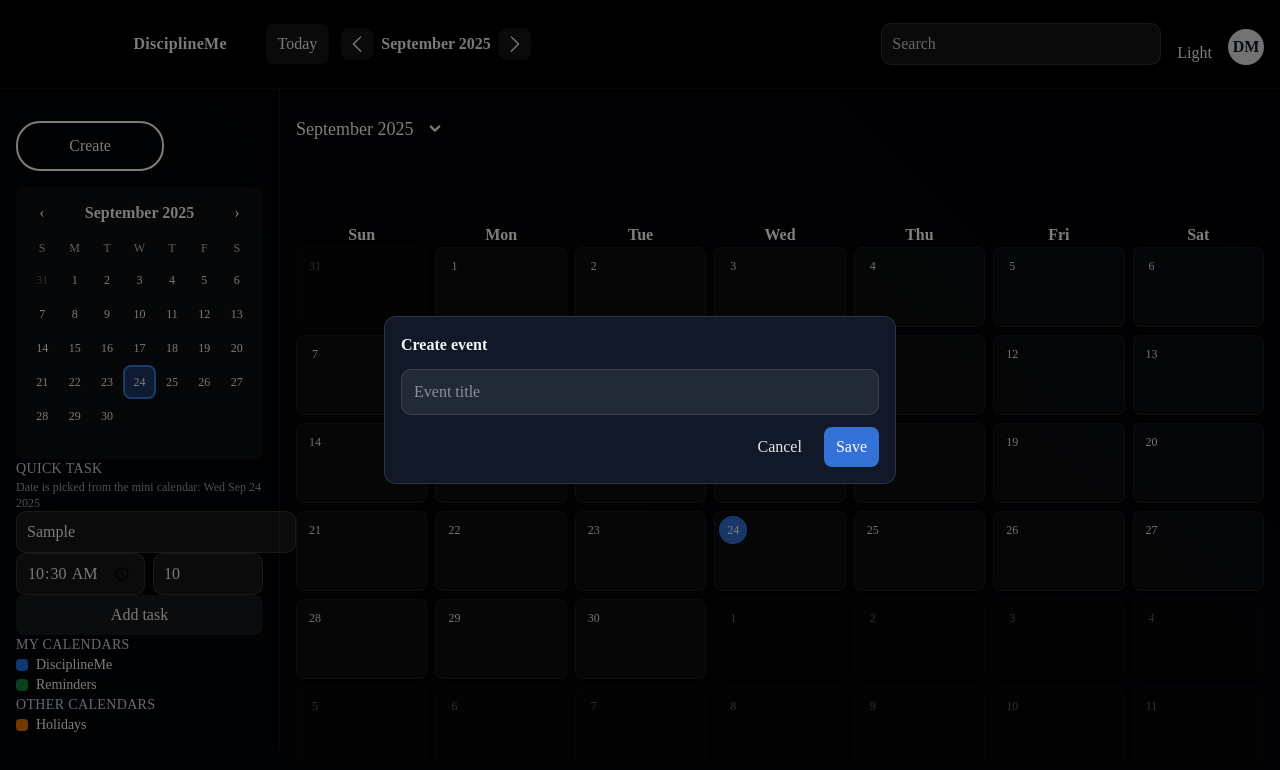
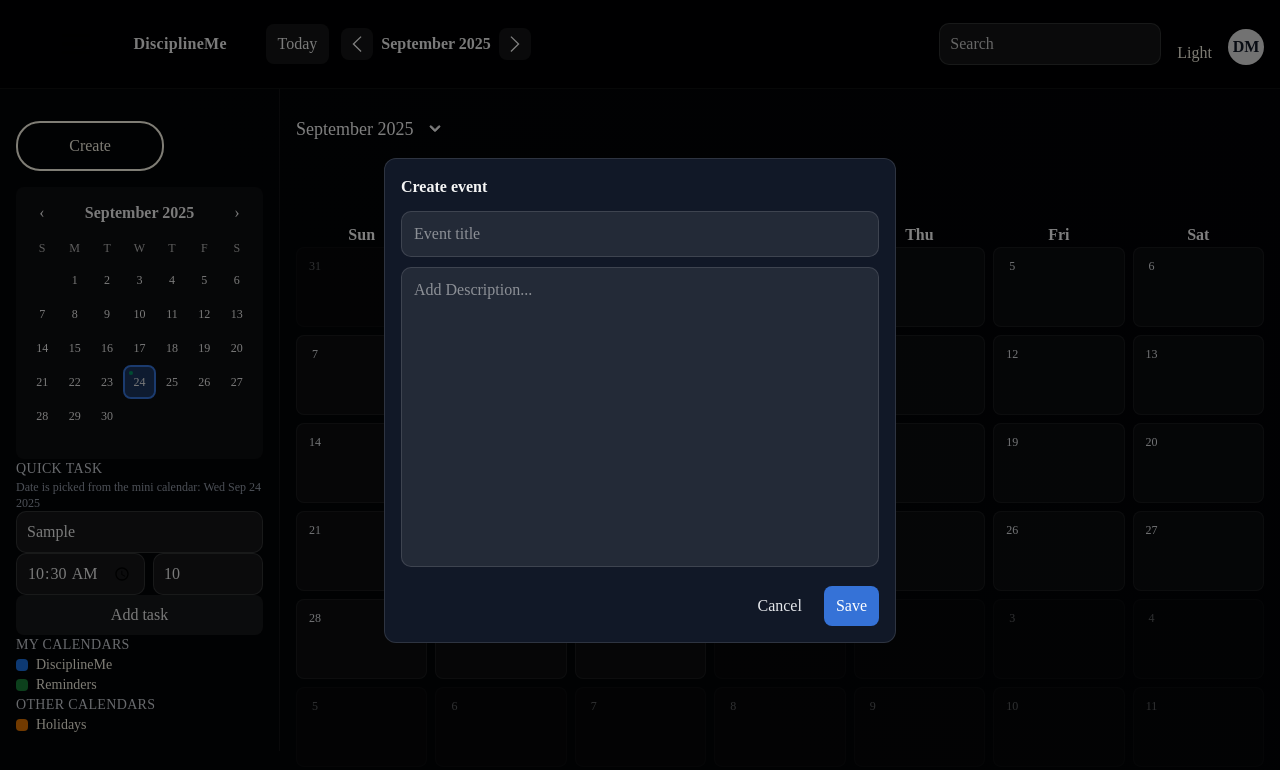
Before and after one commit to crynce/disciplineMe, a React (Vite) app: page /dashboard in a window 1280 px wide. Both pictures are taken after typing "Sample", "10:30" into the empty fields and a click on the button "Create". Shown: the top 770 px of the page. Built offline with nearby package versions, Linux system fonts and the light colour scheme; a web font is replaced by a local one.

Commit message:
1. added dot for today in mini calendar. 2. resized add task 3. Modal done with description added 4. Removed a bug with weedays in mini calendar

```diff
--- a/src/components/Calendar.tsx
+++ b/src/components/Calendar.tsx
@@ -9,6 +9,7 @@ import {
   selectDate,
 } from "../store/calendar-slice";
 import type { TaskItem } from "../store/tasks-slice";
+import EventModal from "./EventModal";
 
 const months = [
   "January",
@@ -30,6 +31,8 @@ type RootState = {
     month: number;
     selectedDate?: number;
     eventsByDay: Record<string, { id: string; title: string; start: number }[]>;
+    isModalOpen: boolean;
+    modalDate?: number;
   };
   tasks: { items: TaskItem[] };
 };
@@ -49,6 +52,10 @@ export default function Calendar() {
     if (!selectedDay) return;
     const dateMs = new Date(cal.year, cal.month, selectedDay).getTime();
     dispatch(selectDate(dateMs));
+  }
+  function handleAddTaskFromDate() {
+    console.log("double Clicked");
+    dispatch(openModalForDate(new Date().getTime()));
   }
 
   const COL_START = [
@@ -134,9 +141,10 @@ export default function Calendar() {
             const isSelected = cal.selectedDate === cell.dateMs;
             return (
               <div
-                key={cell.dateMs}
+                key={`${cell.dateMs}-main`}
                 className={`day-cell ${cell.outside ? "outside" : ""}`}
                 onClick={() => dispatch(selectDate(cell.dateMs))}
+                onDoubleClick={handleAddTaskFromDate}
               >
                 <span
                   className={`day-number ${isToday ? "today" : ""} ${
--- a/src/components/CalendarLeftSidebar.tsx
+++ b/src/components/CalendarLeftSidebar.tsx
@@ -1,18 +1,16 @@
 import MiniCalendar from "./MiniCalendar";
 import { useDispatch } from "react-redux";
 import { openModalForDate } from "../store/calendar-slice";
-import { addTask } from "../store/tasks-slice";
-import { useMemo, useState } from "react";
+import { useMemo } from "react";
 import { useSelector } from "react-redux";
+import DateTimePicker from "./DateTimePicker";
 
 type RootState = { calendar: { selectedDate?: number } };
 
 export default function CalendarLeftSidebar() {
   const dispatch = useDispatch();
   const selectedDate = useSelector((s: RootState) => s.calendar.selectedDate);
-  const [taskTitle, setTaskTitle] = useState("");
-  const [taskTime, setTaskTime] = useState("");
-  const [remind, setRemind] = useState(10);
+
   const selectedDateText = useMemo(() => {
     if (!selectedDate) return "No date selected";
     const d = new Date(selectedDate);
@@ -38,59 +36,8 @@ export default function CalendarLeftSidebar() {
         <p className="text-xs mb-2 text-gray-400">
           Date is picked from the mini calendar: {selectedDateText}
         </p>
-        <div className="space-y-2">
-          <input
-            placeholder="Task title"
-            value={taskTitle}
-            onChange={(e) => setTaskTitle(e.target.value)}
-            className="search-input w-full"
-          />
-          <div className="flex gap-2 items-center">
-            <input
-              type="time"
-              value={taskTime}
-              onChange={(e) => setTaskTime(e.target.value)}
-              className="search-input"
-              style={{ width: 150 }}
-            />
-            <input
-              type="number"
-              min={0}
-              step={5}
-              value={remind}
-              onChange={(e) => setRemind(Number(e.target.value))}
-              className="search-input"
-              placeholder="Remind min"
-              style={{ width: 110 }}
-            />
-          </div>
-          <button
-            className="today-btn w-full"
-            onClick={() => {
-              if (!taskTitle) return;
-              const base = selectedDate ?? new Date().setHours(0, 0, 0, 0);
-              let dueAt = base;
-              if (taskTime) {
-                const [hh, mm] = taskTime.split(":");
-                const d = new Date(base);
-                d.setHours(Number(hh || 0), Number(mm || 0), 0, 0);
-                dueAt = d.getTime();
-              }
-              dispatch(
-                addTask({
-                  title: taskTitle,
-                  dueAt,
-                  remindBeforeMinutes: remind,
-                })
-              );
-              setTaskTitle("");
-              setTaskTime("");
-            }}
-          >
-            Add task
-          </button>
-        </div>
       </div>
+      <DateTimePicker />
       <div className="mt-6">
         <h4 className="text-sm uppercase tracking-wide text-gray-300 mb-2">
           My calendars
--- /dev/null
+++ b/src/components/DateTimePicker.tsx
@@ -0,0 +1,65 @@
+import { useState } from "react";
+import { useSelector } from "react-redux";
+import { addTask } from "../store/tasks-slice";
+type RootState = { calendar: { selectedDate?: number } };
+
+export default function DateTimePicker() {
+  const selectedDate = useSelector((s: RootState) => s.calendar.selectedDate);
+  const [taskTitle, setTaskTitle] = useState("");
+  const [taskTime, setTaskTime] = useState("");
+  const [remind, setRemind] = useState(10);
+  return (
+    <div className="space-y-2">
+      <input
+        placeholder="Task title"
+        value={taskTitle}
+        onChange={(e) => setTaskTitle(e.target.value)}
+        className="search-input "
+      />
+      <div className="flex gap-2 items-center">
+        <input
+          type="time"
+          value={taskTime}
+          onChange={(e) => setTaskTime(e.target.value)}
+          className="search-input"
+          style={{ width: 150 }}
+        />
+        <input
+          type="number"
+          min={0}
+          step={5}
+          value={remind}
+          onChange={(e) => setRemind(Number(e.target.value))}
+          className="search-input"
+          placeholder="Remind min"
+          style={{ width: 110 }}
+        />
+      </div>
+      <button
+        className="today-btn w-full"
+        onClick={() => {
+          if (!taskTitle) return;
+          const base = selectedDate ?? new Date().setHours(0, 0, 0, 0);
+          let dueAt = base;
+          if (taskTime) {
+            const [hh, mm] = taskTime.split(":");
+            const d = new Date(base);
+            d.setHours(Number(hh || 0), Number(mm || 0), 0, 0);
+            dueAt = d.getTime();
+          }
+          dispatch(
+            addTask({
+              title: taskTitle,
+              dueAt,
+              remindBeforeMinutes: remind,
+            })
+          );
+          setTaskTitle("");
+          setTaskTime("");
+        }}
+      >
+        Add task
+      </button>
+    </div>
+  );
+}
--- a/src/components/EventModal.tsx
+++ b/src/components/EventModal.tsx
@@ -13,6 +13,7 @@ export default function EventModal() {
   const dispatch = useDispatch();
   const { isModalOpen, modalDate } = useSelector((s: RootState) => s.calendar);
   const [title, setTitle] = useState("");
+  const [description, setDescription] = useState("");
 
   if (!isModalOpen || !modalDate) return null;
 
@@ -41,6 +42,12 @@ export default function EventModal() {
             value={title}
             onChange={(e) => setTitle(e.target.value)}
           />
+          <textarea
+            placeholder="Add Description..."
+            className=" modal-input-textarea w-full h-32 p-3 custom-scroll"
+            value={description}
+            onChange={(e) => setDescription(e.target.value)}
+          />
           <div className="modal-actions">
             <button
               type="button"
--- a/src/components/MiniCalendar.tsx
+++ b/src/components/MiniCalendar.tsx
@@ -17,7 +17,15 @@ const monthNames = [
   "December",
 ];
 
-const weekdayShort = ["S", "M", "T", "W", "T", "F", "S"];
+const weekdaysShort = [
+  { label: "S", weekday: "Sunday" },
+  { label: "M", weekday: "Monday" },
+  { label: "T", weekday: "Tuesday" },
+  { label: "W", weekday: "Wednesday" },
+  { label: "T", weekday: "Thursday" },
+  { label: "F", weekday: "Friday" },
+  { label: "S", weekday: "Saturday" },
+];
 
 type RootState = {
   calendar: {
@@ -61,7 +69,8 @@ export default function MiniCalendar() {
   for (let i = 0; i < startDay; i++) {
     cells.push({
       key: `b-${i}`,
-      label: String(lastDayOfPreviousMonth - firstDay + i + 1),
+      label: "",
+      // label: String(lastDayOfPreviousMonth - firstDay + i + 1),
       isToday: false,
       isOutside: true,
     });
@@ -82,6 +91,7 @@ export default function MiniCalendar() {
     });
   }
 
+  console.log(todayKey, console.log(cells));
   return (
     <div className="mini-cal">
       <div className="mini-cal-header">
@@ -100,9 +110,9 @@ export default function MiniCalendar() {
         </button>
       </div>
       <div className="mini-cal-grid">
-        {weekdayShort.map((d) => (
-          <div key={d} className="dow">
-            {d}
+        {weekdaysShort.map((d) => (
+          <div key={d.weekday} className="dow">
+            {d.label}
           </div>
         ))}
         {cells.map((c) => {
@@ -113,7 +123,7 @@ export default function MiniCalendar() {
               current.selectedDate;
           return (
             <div
-              key={c.key}
+              key={`${c.key}-mini`}
               onClick={() => {
                 if (!c.label) return;
                 const d = new Date(
@@ -123,10 +133,13 @@ export default function MiniCalendar() {
                 ).getTime();
                 dispatch(selectDate(d));
               }}
-              className={`cell ${c.isOutside ? "outside" : ""} ${
+              className={`relative cell ${c.isOutside ? "outside" : ""} ${
                 c.isToday ? "today" : ""
               } ${isSelected ? "selected" : ""}`}
             >
+              {c.isToday && (
+                <span className="w-1 h-1 bg-emerald-600 rounded-full z-10 absolute top-1 left-1" />
+              )}
               {c.label}
             </div>
           );
--- a/src/index.css
+++ b/src/index.css
@@ -69,6 +69,7 @@ body {
   --page-bg: linear-gradient(225deg, #0f172a 0%, #111827 60%);
   --text-primary: #f5f5f5;
 }
+/* custom scrollbar */
 
 /* Theme support */
 html.theme-dark {
@@ -240,7 +241,7 @@ html.theme-light {
   position: relative;
 }
 .search-input {
-  width: clamp(140px, 22vw, 280px);
+  width: clamp(140px, 22vw, 100%);
   background: rgba(255, 255, 255, 0.08);
   border: 1px solid rgba(255, 255, 255, 0.12);
   color: var(--font-color-white);
@@ -388,6 +389,24 @@ html.theme-light {
   border-radius: 10px;
   outline: none;
 }
+.modal-input-textarea {
+  width: 100%;
+  width: 100%;
+  background: rgba(255, 255, 255, 0.08);
+  border: 1px solid rgba(255, 255, 255, 0.12);
+  color: var(--font-color-white);
+  padding: 10px 12px;
+  border-radius: 10px;
+  outline: none;
+  height: 300px;
+  margin-top: 10px;
+  overflow-y: scroll;
+  resize: none;
+}
+.modal-input-textarea ::-webkit-scrollbar {
+  background: #f1f1f1; /* track color */
+  border-radius: 10px;
+}
 .modal-actions {
   display: flex;
   justify-content: flex-end;
@@ -407,3 +426,30 @@ html.theme-light {
   background: rgba(59, 130, 246, 0.85);
   color: white;
 }
+
+/* custom-scroll class */
+.custom-scroll::-webkit-scrollbar {
+  width: 8px; /* scrollbar width */
+}
+
+.custom-scroll::-webkit-scrollbar-track {
+  background: #e5e7eb; /* Tailwind gray-200 */
+  border-radius: 10px; /* rounded corners for the track */
+  box-shadow: inset 0 0 4px rgba(0, 0, 0, 0.2); /* optional inner shadow */
+  width: 0;
+}
+
+.custom-scroll::-webkit-scrollbar-thumb {
+  background: #212222; /* Tailwind blue-500 */
+  border-radius: 10px;
+}
+
+.custom-scroll::-webkit-scrollbar-thumb:hover {
+  background: #282829; /* Tailwind blue-600 */
+}
+
+/* For Firefox */
+.custom-scroll {
+  scrollbar-width: thin; /* makes scrollbar thinner */
+  scrollbar-color: #1c1c1d #1d1d1d5d; /* thumb color | track color */
+}
```
